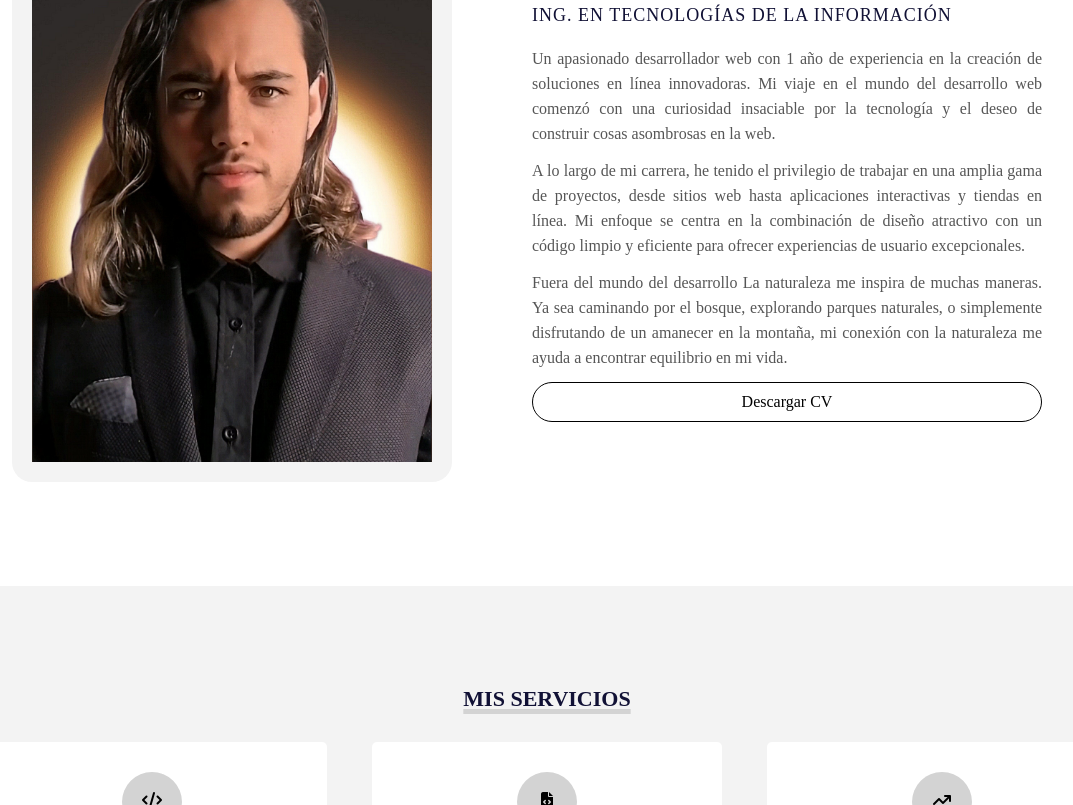
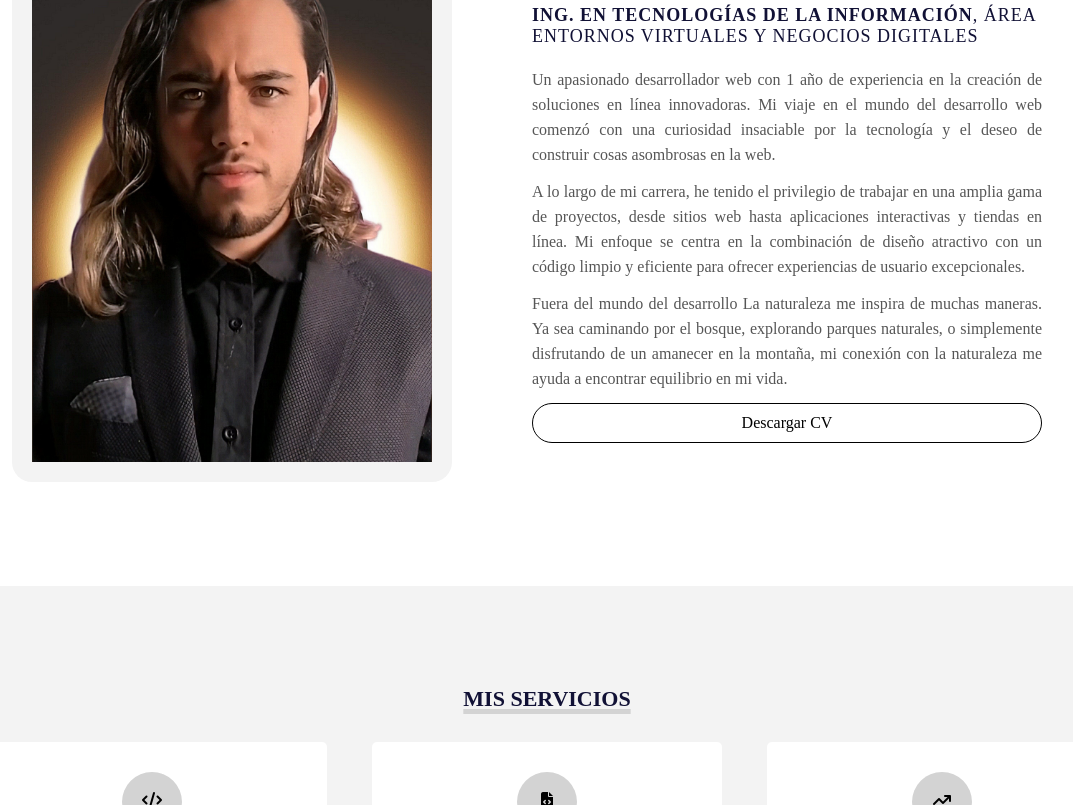
Before and after one commit to GustavoRenedo/portafolio, a plain HTML site: page index.html in a window 1280 px wide. Shown: the part 998-1803 px from the top of the page, without its empty margins (93-1166 px from the left). Drawn offline with Linux system fonts and the light colour scheme.

Commit message:
carrera-actualizacion1

```diff
--- a/index.html
+++ b/index.html
@@ -101,7 +101,7 @@
         <div class="sobremi">
             <p class="titulo-seccion">Sobre Mi</p>
             <h2>Soy <span>Gustavo López Renedo</span> </h2>
-            <h3>Ing. en Tecnologías de la Información</h3>
+            <h3><b>Ing. en Tecnologías de la Información</b>, Área entornos virtuales y negocios digitales </h3>
             <p>Un apasionado desarrollador web con 1 año de experiencia en la creación de soluciones en línea
                 innovadoras. Mi viaje en el mundo del desarrollo web comenzó con una curiosidad insaciable por la
                 tecnología y el deseo de construir cosas asombrosas en la web.</p>
```
